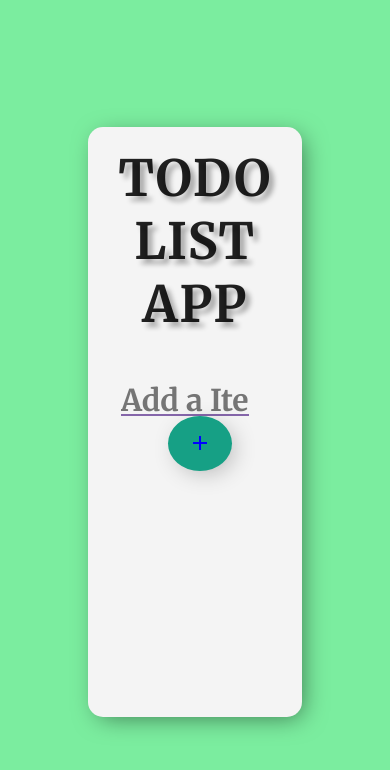
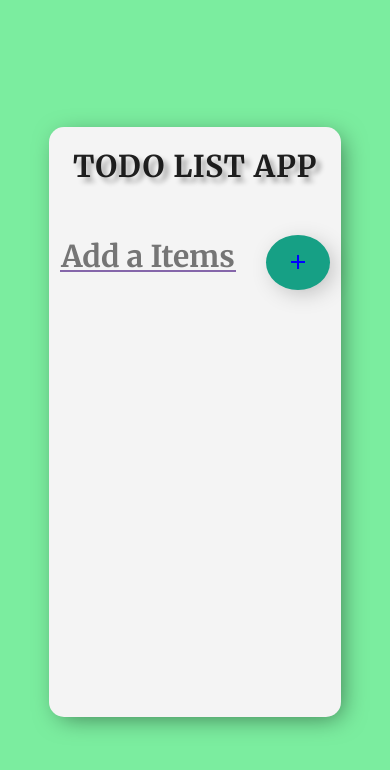
Before and after one commit to faiz86Ahmad/TodolistApp, a React (Create React App) app: page / in a window 390 px wide. Shown: the top 770 px of the page. Built offline with nearby package versions, Linux system fonts and the light colour scheme.

Commit message:
Update index.css

```diff
--- a/src/index.css
+++ b/src/index.css
@@ -108,11 +108,12 @@ ol li{
    background-color: crimson;
  }
 
- @media(max-width:768px){
+ @media( min-width:300px) and (max-width:500px){
    .center_div{
-     width:55%;
+     width:75%;
+     height:70vh;
    }
-   .todo_style .fa-times{
+   .todo_style .deleteicon{
      margin:0 15px 0 15px;
      display:flex;
      justify-content: center;
@@ -120,9 +121,19 @@ ol li{
    }
    Button{
      margin-left:5px;
-     min-height: 40px;
-     width:40px;
+     min-height: 30px;
+     width:30px;
      color:#fff;
+     font-size:25px;
+   }
+   h1{
      font-size:30px;
    }
  }
+ @media (min-width:500px) and (max-width:950px)
+ {
+   .center_div{
+   width:55%;
+   height:70vh;
+   }
+ }
```
